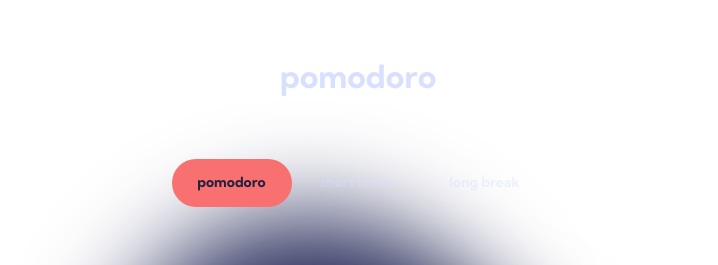
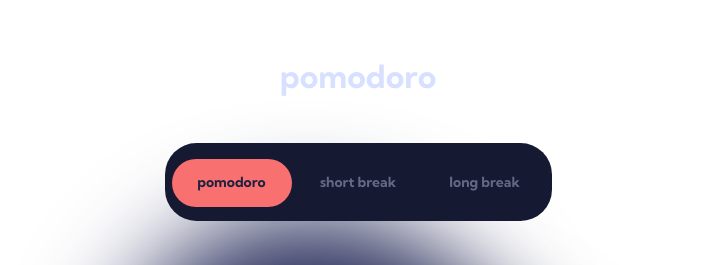
Before and after one commit to chris-nowicki/pomodoro-app, a React (Vite) app: page / in a window 1280 px wide. Shown: the top 265 px of the page, without its empty margins (282-1000 px from the left). Built offline with nearby package versions, Linux system fonts and the light colour scheme.

Commit message:
fixed css variable reference

```diff
--- a/src/components/Nav/Nav.module.css
+++ b/src/components/Nav/Nav.module.css
@@ -8,7 +8,7 @@ nav {
     align-items: center;
     width: 373px;
     height: 63px;
-    background-color: $bg-app;
+    background-color: var(--bg-app);
     border-radius: 31.5px;
     margin-top: 47px;
     padding: 8px 7px 7px 7px;
```
